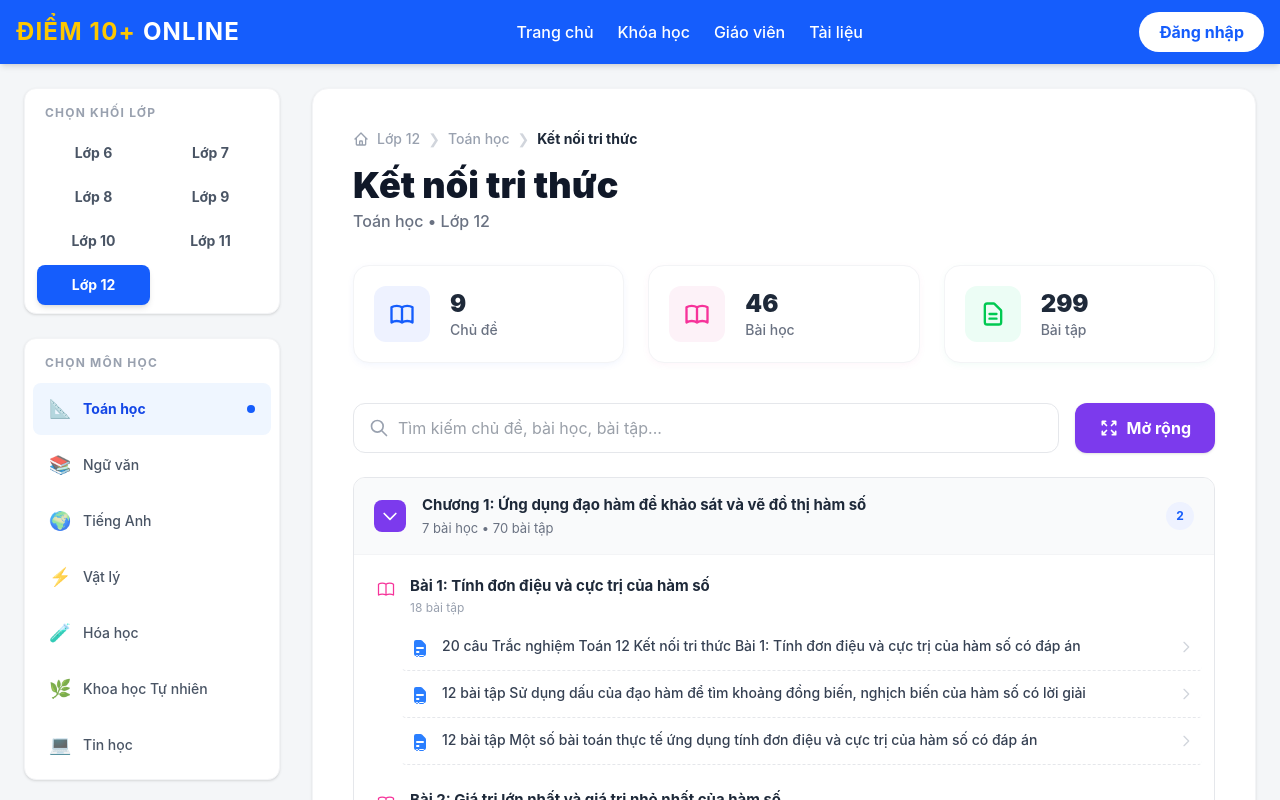
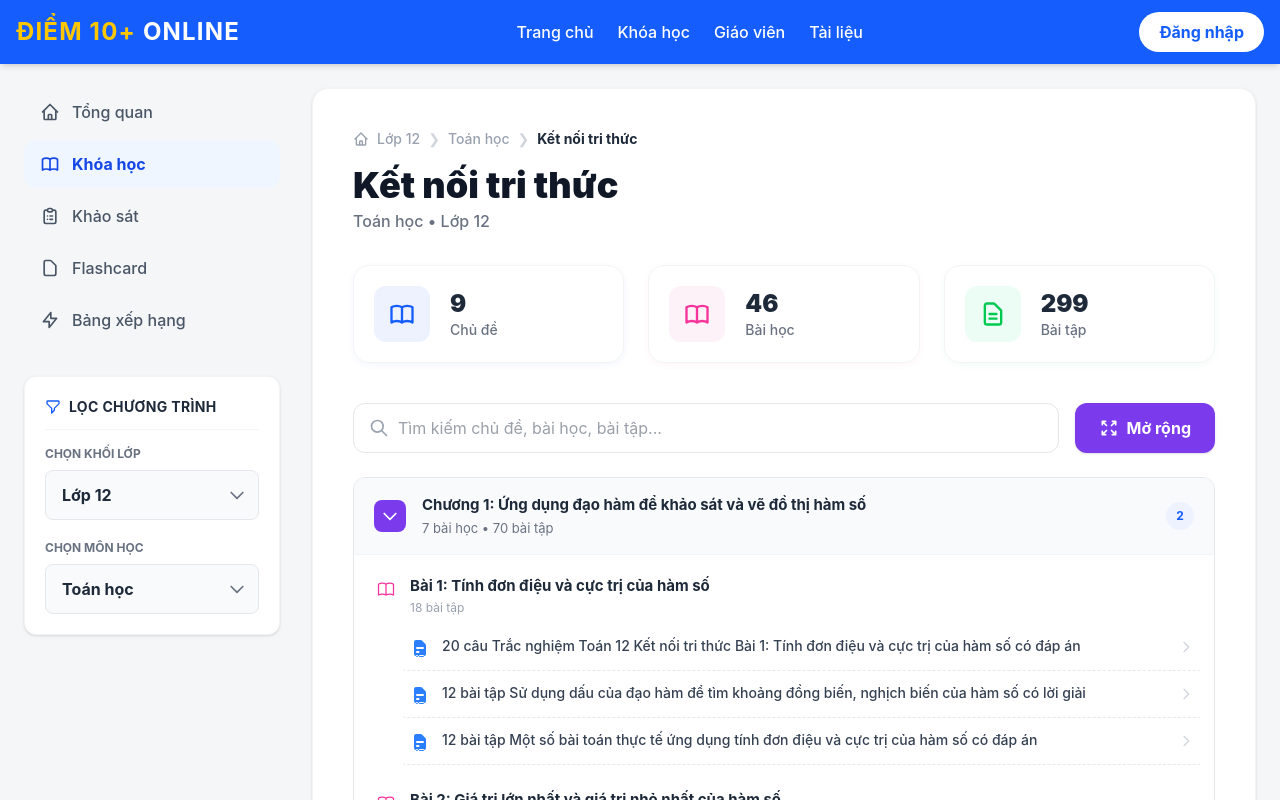
Before and after one commit to mathbanviet/d10-platform, a Next.js app in the folder apps/web/: page /practice in a window 1280 px wide. Shown: the top 800 px of the page. Built offline with nearby package versions, Linux system fonts and the light colour scheme.

Commit message:
Thay the danh sach Khoi Lop va Mon thanh Dropdown Menu

```diff
--- a/apps/web/app/practice/page.tsx
+++ b/apps/web/app/practice/page.tsx
@@ -75,7 +75,6 @@ export default function PracticeMenuPage() {
   const [expandedChapters, setExpandedChapters] = useState<Record<number, boolean>>({ 1: true });
   const [isAllExpanded, setIsAllExpanded] = useState(false);
 
-  // State quản lý Lớp và Môn đang được chọn
   const [selectedGrade, setSelectedGrade] = useState('12');
   const [selectedSubject, setSelectedSubject] = useState('toan');
 
@@ -91,75 +90,90 @@ export default function PracticeMenuPage() {
     setExpandedChapters(newExpandedState);
   };
 
-  // Tìm tên môn học đang chọn để hiển thị ra tiêu đề
   const currentSubjectName = SUBJECTS.find(s => s.id === selectedSubject)?.name || 'Môn học';
 
   return (
     <div className="min-h-screen bg-[#f4f6f8] flex flex-col font-sans text-gray-800 pb-20">
       <div className="flex flex-1 max-w-[1500px] w-full mx-auto p-4 md:p-6 pt-6 gap-8">
 
-        {/* SIDEBAR BÊN TRÁI ĐÃ ĐƯỢC CẬP NHẬT */}
+        {/* SIDEBAR BÊN TRÁI NÂNG CẤP MENU SỔ XUỐNG */}
         <div className="hidden md:flex w-64 flex-col gap-6 flex-shrink-0">
 
-          {/* Box 1: Khối lớp */}
-          <div className="bg-white rounded-xl shadow-sm border border-gray-100 overflow-hidden pt-4 pb-2">
-            <div className="px-5 font-bold text-gray-400 text-xs uppercase tracking-widest mb-3 flex items-center justify-between">
-              CHỌN KHỐI LỚP
-            </div>
-            <div className="grid grid-cols-2 gap-1 px-3">
-              {GRADES.map(grade => {
-                const isActive = selectedGrade === grade;
-                return (
-                  <button
-                    key={grade}
-                    onClick={() => setSelectedGrade(grade)}
-                    className={`flex items-center justify-center py-2.5 rounded-lg font-bold text-sm transition-all ${
-                      isActive
-                        ? 'bg-blue-600 text-white shadow-md'
-                        : 'text-gray-600 hover:bg-gray-100'
-                    }`}
-                  >
-                    Lớp {grade}
-                  </button>
-                );
-              })}
-            </div>
+          {/* Menu công cụ (Tổng quan, Khóa học...) */}
+          <div className="flex flex-col gap-1">
+            <button className="flex items-center gap-3 px-4 py-3 rounded-xl text-gray-600 hover:bg-gray-100 hover:text-blue-600 font-medium transition">
+              <svg className="w-5 h-5" fill="none" stroke="currentColor" viewBox="0 0 24 24"><path strokeLinecap="round" strokeLinejoin="round" strokeWidth={2} d="M3 12l2-2m0 0l7-7 7 7M5 10v10a1 1 0 001 1h3m10-11l2 2m-2-2v10a1 1 0 01-1 1h-3m-6 0a1 1 0 001-1v-4a1 1 0 011-1h2a1 1 0 011 1v4a1 1 0 001 1m-6 0h6" /></svg>
+              Tổng quan
+            </button>
+            <button className="flex items-center gap-3 px-4 py-3 rounded-xl bg-blue-50 text-blue-700 font-bold transition">
+              <svg className="w-5 h-5" fill="none" stroke="currentColor" viewBox="0 0 24 24"><path strokeLinecap="round" strokeLinejoin="round" strokeWidth={2} d="M12 6.253v13m0-13C10.832 5.477 9.246 5 7.5 5S4.168 5.477 3 6.253v13C4.168 18.477 5.754 18 7.5 18s3.332.477 4.5 1.253m0-13C13.168 5.477 14.754 5 16.5 5c1.747 0 3.332.477 4.5 1.253v13C19.832 18.477 18.247 18 16.5 18c-1.746 0-3.332.477-4.5 1.253" /></svg>
+              Khóa học
+            </button>
+            <button className="flex items-center gap-3 px-4 py-3 rounded-xl text-gray-600 hover:bg-gray-100 hover:text-blue-600 font-medium transition">
+              <svg className="w-5 h-5" fill="none" stroke="currentColor" viewBox="0 0 24 24"><path strokeLinecap="round" strokeLinejoin="round" strokeWidth={2} d="M9 5H7a2 2 0 00-2 2v12a2 2 0 002 2h10a2 2 0 002-2V7a2 2 0 00-2-2h-2M9 5a2 2 0 002 2h2a2 2 0 002-2M9 5a2 2 0 012-2h2a2 2 0 012 2m-3 7h3m-3 4h3m-6-4h.01M9 16h.01" /></svg>
+              Khảo sát
+            </button>
+            <button className="flex items-center gap-3 px-4 py-3 rounded-xl text-gray-600 hover:bg-gray-100 hover:text-blue-600 font-medium transition">
+              <svg className="w-5 h-5" fill="none" stroke="currentColor" viewBox="0 0 24 24"><path strokeLinecap="round" strokeLinejoin="round" strokeWidth={2} d="M7 21h10a2 2 0 002-2V9.414a1 1 0 00-.293-.707l-5.414-5.414A1 1 0 0012.586 3H7a2 2 0 00-2 2v14a2 2 0 002 2z" /></svg>
+              Flashcard
+            </button>
+            <button className="flex items-center gap-3 px-4 py-3 rounded-xl text-gray-600 hover:bg-gray-100 hover:text-blue-600 font-medium transition">
+              <svg className="w-5 h-5" fill="none" stroke="currentColor" viewBox="0 0 24 24"><path strokeLinecap="round" strokeLinejoin="round" strokeWidth={2} d="M13 10V3L4 14h7v7l9-11h-7z" /></svg>
+              Bảng xếp hạng
+            </button>
           </div>
 
-          {/* Box 2: Môn học */}
-          <div className="bg-white rounded-xl shadow-sm border border-gray-100 overflow-hidden pt-4 pb-2">
-            <div className="px-5 font-bold text-gray-400 text-xs uppercase tracking-widest mb-3 flex items-center justify-between">
-              CHỌN MÔN HỌC
+          {/* BOX BỘ LỌC CHƯƠNG TRÌNH (SỔ XUỐNG) */}
+          <div className="bg-white rounded-xl shadow-sm border border-gray-100 p-5 mt-2">
+            <div className="font-bold text-gray-800 text-sm uppercase tracking-wide border-b border-gray-100 pb-3 mb-4 flex items-center gap-2">
+              <svg className="w-4 h-4 text-blue-600" fill="none" stroke="currentColor" viewBox="0 0 24 24"><path strokeLinecap="round" strokeLinejoin="round" strokeWidth={2} d="M3 4a1 1 0 011-1h16a1 1 0 011 1v2.586a1 1 0 01-.293.707l-6.414 6.414a1 1 0 00-.293.707V17l-4 4v-6.586a1 1 0 00-.293-.707L3.293 7.293A1 1 0 013 6.586V4z" /></svg>
+              Lọc chương trình
             </div>
-            <div className="flex flex-col text-sm font-medium text-gray-600 px-2 gap-1">
-              {SUBJECTS.map(subject => {
-                const isActive = selectedSubject === subject.id;
-                return (
-                  <button
-                    key={subject.id}
-                    onClick={() => setSelectedSubject(subject.id)}
-                    className={`flex items-center px-4 py-3 rounded-lg transition-all ${
-                      isActive
-                        ? 'bg-blue-50 text-blue-700 font-bold'
-                        : 'hover:bg-gray-50'
-                    }`}
-                  >
-                    <span className="text-lg mr-3 opacity-80">{subject.icon}</span>
-                    {subject.name}
-                    {isActive && (
-                      <span className="ml-auto w-2 h-2 rounded-full bg-blue-600"></span>
-                    )}
-                  </button>
-                );
-              })}
+
+            {/* Khối lớp */}
+            <div className="mb-5">
+              <label className="block text-xs font-bold text-gray-500 uppercase mb-2">Chọn Khối Lớp</label>
+              <div className="relative">
+                <select
+                  value={selectedGrade}
+                  onChange={(e) => setSelectedGrade(e.target.value)}
+                  className="appearance-none w-full bg-gray-50 border border-gray-200 text-gray-800 font-bold py-3 pl-4 pr-10 rounded-lg focus:outline-none focus:ring-2 focus:ring-blue-500 focus:border-transparent transition cursor-pointer hover:bg-gray-100"
+                >
+                  {GRADES.map(grade => (
+                    <option key={grade} value={grade}>Lớp {grade}</option>
+                  ))}
+                </select>
+                <div className="pointer-events-none absolute inset-y-0 right-0 flex items-center px-3 text-gray-500">
+                  <svg className="w-5 h-5" fill="none" stroke="currentColor" viewBox="0 0 24 24"><path strokeLinecap="round" strokeLinejoin="round" strokeWidth={2} d="M19 9l-7 7-7-7" /></svg>
+                </div>
+              </div>
             </div>
+
+            {/* Môn học */}
+            <div>
+              <label className="block text-xs font-bold text-gray-500 uppercase mb-2">Chọn Môn Học</label>
+              <div className="relative">
+                <select
+                  value={selectedSubject}
+                  onChange={(e) => setSelectedSubject(e.target.value)}
+                  className="appearance-none w-full bg-gray-50 border border-gray-200 text-gray-800 font-bold py-3 pl-4 pr-10 rounded-lg focus:outline-none focus:ring-2 focus:ring-blue-500 focus:border-transparent transition cursor-pointer hover:bg-gray-100"
+                >
+                  {SUBJECTS.map(subject => (
+                    <option key={subject.id} value={subject.id}>{subject.name}</option>
+                  ))}
+                </select>
+                <div className="pointer-events-none absolute inset-y-0 right-0 flex items-center px-3 text-gray-500">
+                  <svg className="w-5 h-5" fill="none" stroke="currentColor" viewBox="0 0 24 24"><path strokeLinecap="round" strokeLinejoin="round" strokeWidth={2} d="M19 9l-7 7-7-7" /></svg>
+                </div>
+              </div>
+            </div>
+
           </div>
         </div>
 
         {/* KHU VỰC NỘI DUNG CHÍNH */}
         <div className="flex-1 flex flex-col min-w-0 bg-white rounded-2xl shadow-sm border border-gray-100 p-6 md:p-10">
 
-          {/* Breadcrumb & Tiêu đề */}
           <div className="flex items-center text-sm text-gray-400 font-medium mb-4 gap-2">
             <svg className="w-4 h-4" fill="none" stroke="currentColor" viewBox="0 0 24 24"><path strokeLinecap="round" strokeLinejoin="round" strokeWidth={2} d="M3 12l2-2m0 0l7-7 7 7M5 10v10a1 1 0 001 1h3m10-11l2 2m-2-2v10a1 1 0 01-1 1h-3m-6 0a1 1 0 001-1v-4a1 1 0 011-1h2a1 1 0 011 1v4a1 1 0 001 1m-6 0h6" /></svg>
             <span>Lớp {selectedGrade}</span> <span className="text-gray-300">❯</span> <span>{currentSubjectName}</span> <span className="text-gray-300">❯</span> <span className="text-gray-800 font-bold">Kết nối tri thức</span>
@@ -168,7 +182,6 @@ export default function PracticeMenuPage() {
           <h1 className="text-3xl md:text-4xl font-black text-gray-900 mb-1">Kết nối tri thức</h1>
           <p className="text-gray-500 font-medium mb-8">{currentSubjectName} • Lớp {selectedGrade}</p>
 
-          {/* LOGIC HIỂN THỊ THÔNG MINH: Nếu đúng Toán 12 thì ra nội dung, khác thì ra thông báo */}
           {selectedGrade === '12' && selectedSubject === 'toan' ? (
             <>
               {/* 3 Box thống kê */}
@@ -292,7 +305,6 @@ export default function PracticeMenuPage() {
               </div>
             </>
           ) : (
-            /* KHU VỰC HIỂN THỊ KHI CHỌN MÔN KHÁC HOẶC LỚP KHÁC */
             <div className="flex flex-col items-center justify-center py-24 text-gray-400 bg-gray-50 rounded-2xl border-2 border-dashed border-gray-200">
               <div className="w-20 h-20 bg-gray-100 rounded-full flex items-center justify-center mb-4">
                 <svg className="w-10 h-10 text-gray-300" fill="none" stroke="currentColor" viewBox="0 0 24 24"><path strokeLinecap="round" strokeLinejoin="round" strokeWidth={1.5} d="M19 11H5m14 0a2 2 0 012 2v6a2 2 0 01-2 2H5a2 2 0 01-2-2v-6a2 2 0 012-2m14 0V9a2 2 0 00-2-2M5 11V9a2 2 0 002-2m0 0V5a2 2 0 012-2h6a2 2 0 012 2v2M7 7h10" /></svg>
@@ -303,7 +315,6 @@ export default function PracticeMenuPage() {
               </p>
             </div>
           )}
-
         </div>
       </div>
     </div>
```
